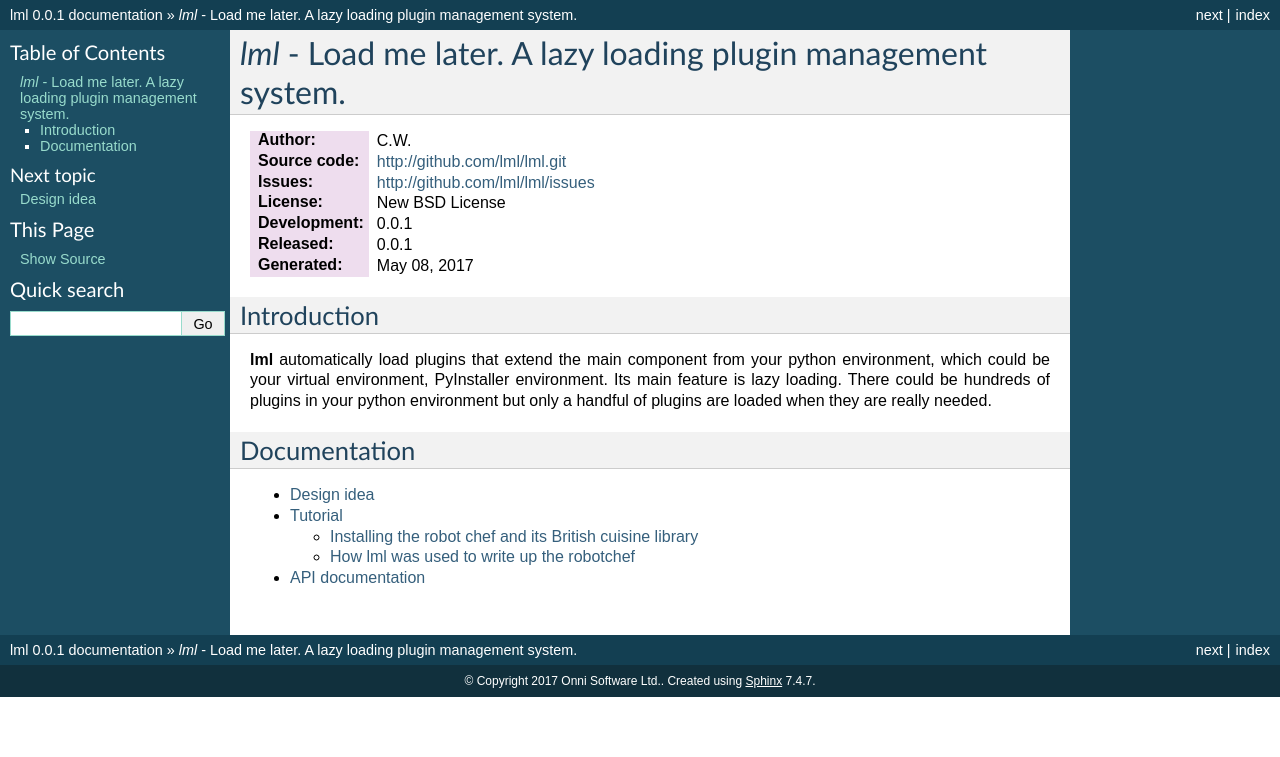
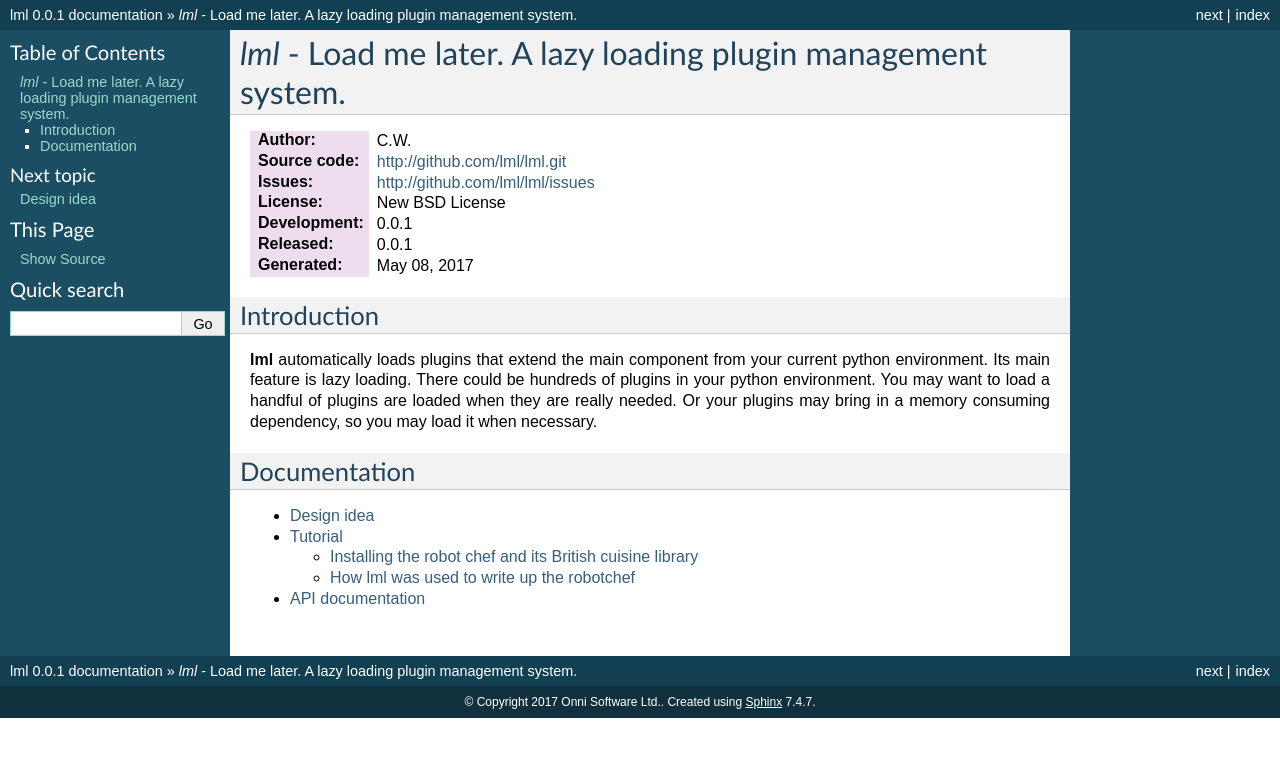
Before and after one commit to python-lml/lml, a Sphinx documentation site: the page built from docs/source/index.rst, in a window 1280 px wide. Shown: the top 757 px of the page. Built offline with Sphinx 7.4.7, drawn with Linux system fonts in a browser that asks for light colours.

Commit message:
minor fixes

```diff
--- a/docs/source/index.rst
+++ b/docs/source/index.rst
@@ -12,11 +12,11 @@
 Introduction
 -------------
 
-**lml** automatically load plugins that extend the main component from your
-python environment, which could be your virtual environment, PyInstaller
-environment. Its main feature is lazy loading. There could be hundreds of
-plugins in your python environment but only a handful of plugins are loaded
-when they are really needed.
+**lml** automatically loads plugins that extend the main component from your
+current python environment. Its main feature is lazy loading. There could be
+hundreds of plugins in your python environment. You may want to load
+a handful of plugins are loaded when they are really needed. Or your plugins may
+bring in a memory consuming dependency, so you may load it when necessary.
 
 
 Documentation
--- a/docs/source/tutorial.rst
+++ b/docs/source/tutorial.rst
@@ -58,7 +58,6 @@ Let us look at the main code(main.py) of robotchef:
 .. code-block:: python
    :linenos:
 
-
    from robotchef.plugin import CuisineManager
 
 
@@ -73,7 +72,6 @@ Let us look at the main code(main.py) of robotchef:
           print(knowledged_chef.make(food=food_name))
       except Exception:
           print("I do not know how to cook " + food_name)
-
 
 CuisineManager is instantiated in the code and implements the factory method
 to return a chef depending on the food name. The returned chef then make
@@ -94,7 +92,6 @@ Now let us visit plugin.py to examine CuisineManger:
 
        def get_a_plugin(self, food_name=None, **keywords):
            return PluginManager.get_a_plugin(self, key=food_name, **keywords)
-
 
 Line 8 shows the factory method that looks up a food name for plugin. In the
 conventional construction method, I meant without thinking of loosely coupled
@@ -127,7 +124,6 @@ it is __init__.py file, where the plugins were discovered:
 
    scan_plugins("robotchef_", __path__, white_list=BUILTINS)
 
-
 Three lines of code here. scan_plugins would look up the installed modules that starts
 with the prefix 'robotchef_'. The second parameter is to inform pyinstall about the
 package path if your package is to be packaged up. `white_list` lists the built-ins
```
Also changed, not shown: README.rst (+6 -6 lines), 2 other files.
